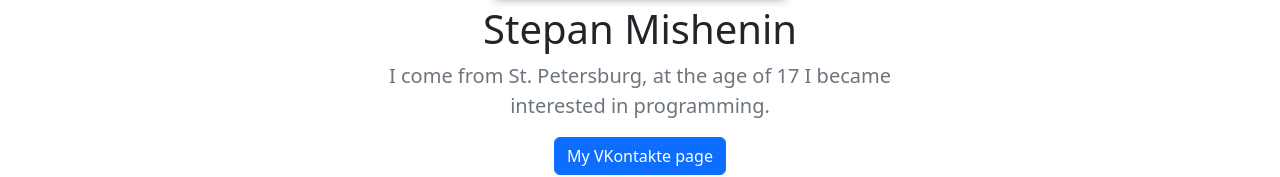
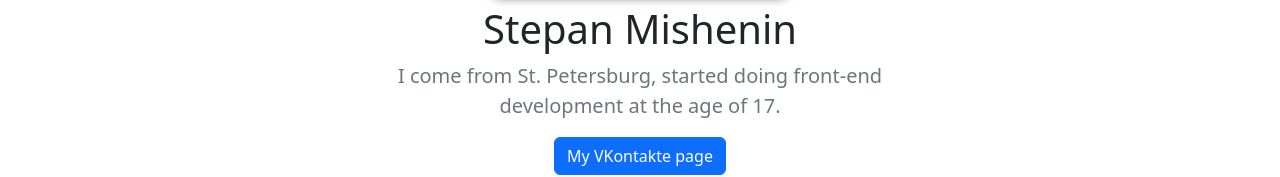
Before and after one commit to Xuze78/first-site, a plain HTML site: page index.html in a window 1280 px wide. Shown: the part 462-639 px from the top of the page. Drawn offline with nearby package versions, Linux system fonts and the light colour scheme.

Commit message:
Update index.html

```diff
--- a/index.html
+++ b/index.html
@@ -65,7 +65,7 @@
           <img class="style-img" src="images/img.jpg" alt="Stepan Mishenin" height="370" width="290" />
           <h1 class="fw-light">Stepan Mishenin</h1>
           <p class="lead text-muted">
-            I come from St. Petersburg, at the age of 17 I became interested in programming.
+            I come from St. Petersburg, started doing front-end development at the age of 17.
           </p>
           <a href="https://vk.com/helloworld78" target="_blanck" class="btn btn-primary">
             My VKontakte page
```
